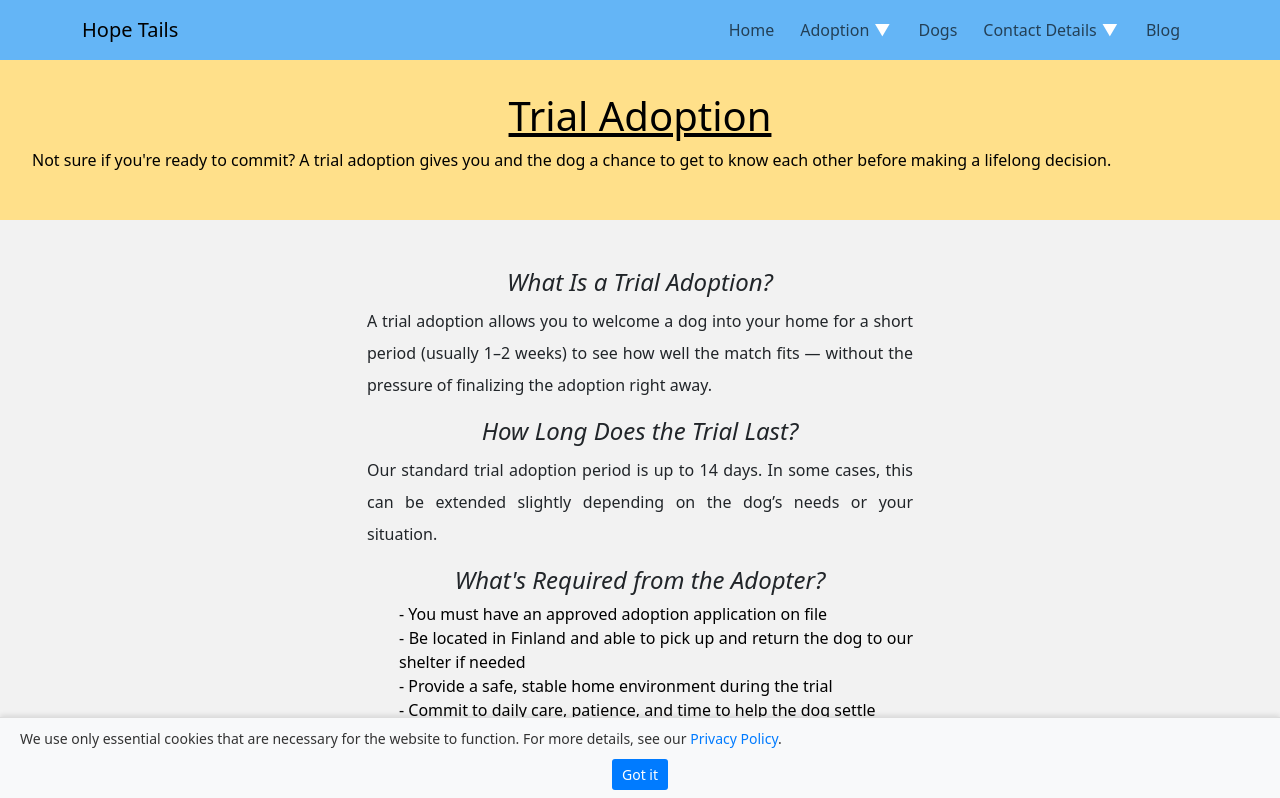
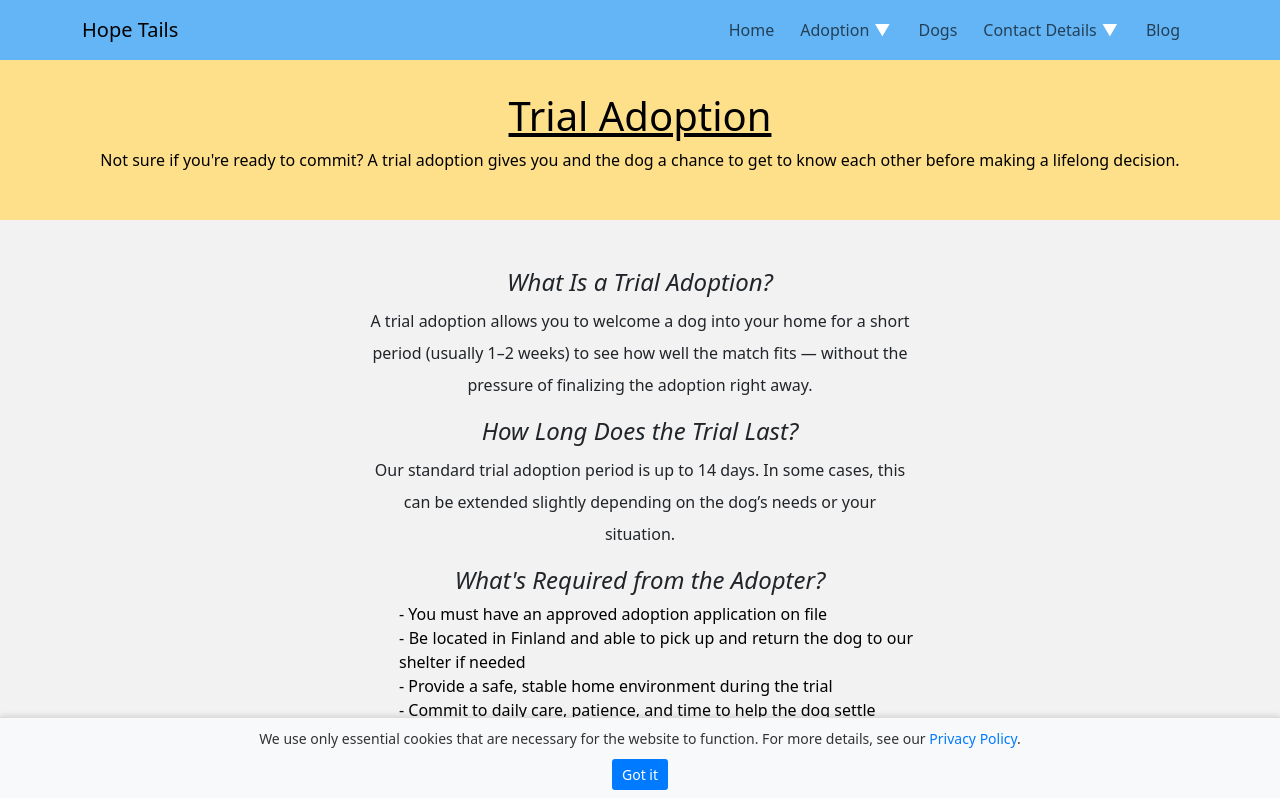
Before and after one commit to kristakorento/animal-rescue-adoption-website, a React (Vite) app: page /adoption/trial-adoption in a window 1280 px wide. Shown: the top 798 px of the page. Built offline with nearby package versions, Linux system fonts and the light colour scheme.

Commit message:
TrialAdoption tyyli tiedostoon lisäyksiä.

```diff
--- a/src/Nettisivujen_Tyylit/TrialAdoption.css
+++ b/src/Nettisivujen_Tyylit/TrialAdoption.css
@@ -11,7 +11,6 @@
     margin: 0;
     padding: 0;
     width: 100%;
-
   }
 
   ul{
@@ -31,7 +30,9 @@
     font-style: italic;
   }
   p{
-    text-align: justify;
+    text-align: center, justify;
+    margin: 0;
+    padding: 0;
   }
   @media only screen and (min-width: 1200px) {
     .paragraph-text {
```
